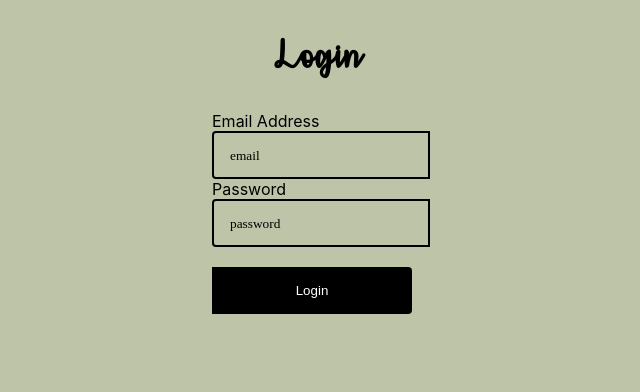
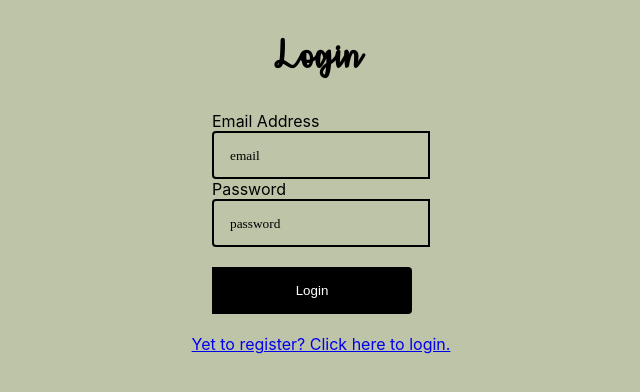
Before and after one commit to soloplxya/cvwo-repo, a React (Create React App) app in the folder client/: page /loginPage in a window 1280 px wide. Shown: the top 392 px of the page, without its empty margins (319-959 px from the left). Built offline with nearby package versions, Linux system fonts and the light colour scheme.

Commit message:
feat: added link to redirect to register page

```diff
--- a/client/package.json
+++ b/client/package.json
@@ -22,7 +22,8 @@
     "start": "react-scripts start",
     "build": "react-scripts build",
     "test": "react-scripts test",
-    "eject": "react-scripts eject"
+    "eject": "react-scripts eject",
+    "heroku-postbuild": "npm install & npm run build"
   },
   "eslintConfig": {
     "extends": [
--- a/client/src/Constants.js
+++ b/client/src/Constants.js
@@ -23,5 +23,5 @@ const DEVELOPMENT = {
 
 
 export const config = !process.env.NODE_ENV || (process.env.NODE_ENV === "development")
-    ? DEVELOPMENT
+    ? PRODUCTION
     : PRODUCTION;
--- a/client/src/components/LoginPage.js
+++ b/client/src/components/LoginPage.js
@@ -1,6 +1,8 @@
 import React, { Component } from 'react';
 import Login from './auth/Login';
+import  { Link } from 'react-router-dom'
 import { useNavigate } from 'react-router-dom';
+
 
 class LoginPage extends Component {
 
@@ -30,6 +32,7 @@ class LoginPage extends Component {
         return (
             <div>
                 <Login handleSuccessfulAuth={this.handleSuccessfulAuth} handleUnsuccessfulAuth={this.handleUnsuccessfulAuth} wrongPassword={this.state.wrongPassword}/>
+                <Link to='/' style={{display: "flex", justifyContent: "center", marginTop:"10px"}}> Yet to register? Click here to login. </Link>
             </div>
         )
     }
```
Also changed, not shown: 1 other file (tests, documents, lock files or other folders).
